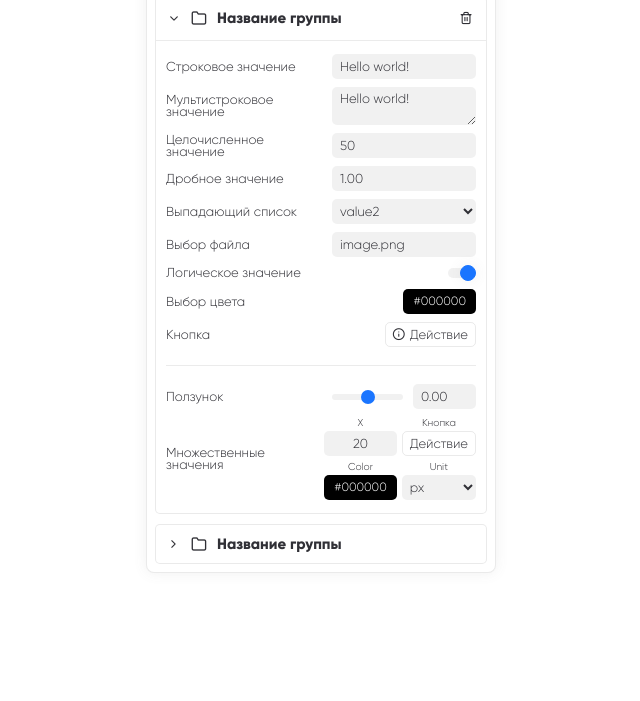
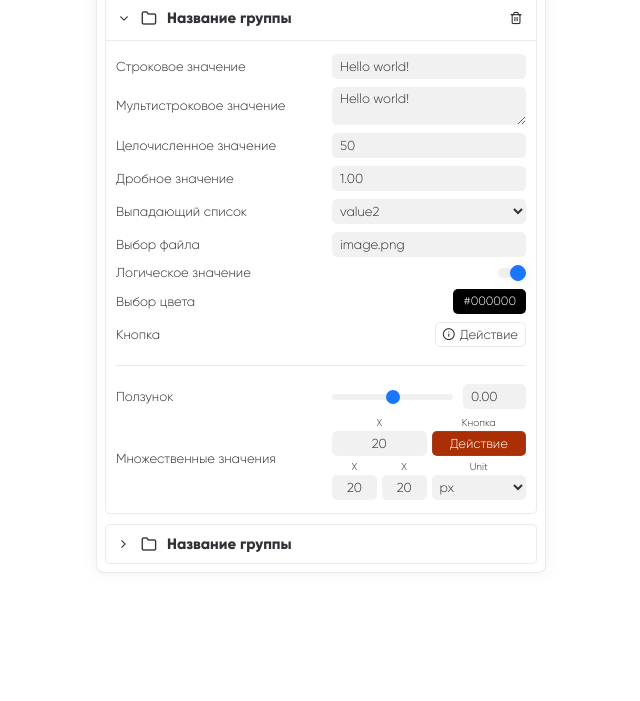
Before and after one commit to official-inso/InspectorJS, a plain HTML site: page example/index.html in a window 1280 px wide. Shown: the part 99-800 px from the top of the page, without its empty margins (319-959 px from the left). Drawn offline with Linux system fonts and the light colour scheme.

Commit message:
feat: group in group no limit

```diff
--- a/example/script.js
+++ b/example/script.js
@@ -25,7 +25,7 @@ document.addEventListener('DOMContentLoaded', function() {
           id: "rndString1", // ID свойства (default: randomString(32))
           name: "Строковое значение", // Название свойства (default: "Без названия")
           property: "param1", // Произвольное значение (default: undefined)
-          type: "string", // multiString | values | string | integer | float | boolean | color | file | select | slider (default: "string")
+          type: "string", // multiString | values | button | string | integer | float | boolean | color | file | select | slider (default: "string")
           value: "Hello world!", // Значение свойства (default: "")
           readonly: false, // Флаг только для чтения (default: false)
           change: (value, property, elem, id, e) => {
@@ -36,7 +36,7 @@ document.addEventListener('DOMContentLoaded', function() {
           id: "rndString1", // ID свойства (default: randomString(32))
           name: "Мультистроковое значение", // Название свойства (default: "Без названия")
           property: "param1", // Произвольное значение (default: undefined)
-          type: "multiString", // multiString | values | string | integer | float | boolean | color | file | select | slider (default: "string")
+          type: "multiString", // multiString | values | button | string | integer | float | boolean | color | file | select | slider (default: "string")
           value: "Hello world!", // Значение свойства (default: "")
           readonly: false, // Флаг только для чтения (default: false)
           change: (value, property, elem, id, e) => {
@@ -47,7 +47,7 @@ document.addEventListener('DOMContentLoaded', function() {
           id: "rndString2", // ID свойства (default: randomString(32))
           name: "Целочисленное значение", // Название свойства (default: "Без названия")
           property: "param2", // Произвольное значение (default: undefined)
-          type: "integer", // multiString | values | string | integer | float | boolean | color | file | select | slider (default: "string")
+          type: "integer", // multiString | values | button | string | integer | float | boolean | color | file | select | slider (default: "string")
           value: 50, // Значение свойства (default: 0)
           readonly: false, // Флаг только для чтения (default: false)
           min: -50, // Минимальное значение (default: 0)
@@ -61,7 +61,7 @@ document.addEventListener('DOMContentLoaded', function() {
           id: "rndString3", // ID свойства (default: randomString(32))
           name: "Дробное значение", // Название свойства (default: "Без названия")
           property: "param3", // Произвольное значение (default: undefined)
-          type: "float", // multiString | values | string | integer | float | boolean | color | file | select | slider (default: "string")
+          type: "float", // multiString | values | button | string | integer | float | boolean | color | file | select | slider (default: "string")
           value: 1, // Значение свойства (default: 0)
           readonly: false, // Флаг только для чтения (default: false)
           min: 0, // Минимальное значение (default: undefined)
@@ -75,7 +75,7 @@ document.addEventListener('DOMContentLoaded', function() {
           id: "rndString4", // ID свойства (default: randomString(32))
           name: "Выпадающий список", // Название свойства (default: "Без названия")
           property: "param4", // Произвольное значение (default: undefined)
-          type: "select", // multiString | values | string | integer | float | boolean | color | file | select | slider (default: "string")
+          type: "select", // multiString | values | button | string | integer | float | boolean | color | file | select | slider (default: "string")
           value: "key2", // Значение свойства (default: undefined)
           readonly: false, // Флаг только для чтения (default: false)
           options: {
@@ -92,7 +92,7 @@ document.addEventListener('DOMContentLoaded', function() {
           id: "rndString5", // ID свойства (default: randomString(32))
           name: "Выбор файла", // Название свойства (default: "Без названия")
           property: "param5", // Произвольное значение (default: undefined)
-          type: "file", // multiString | values | string | integer | float | boolean | color | file | select | slider (default: "string")
+          type: "file", // multiString | values | button | string | integer | float | boolean | color | file | select | slider (default: "string")
           value: "image.png", // Значение свойства (default: undefined)
           readonly: false, // Флаг только для чтения (default: false)
           change: (value, property, elem, id, e) => {
@@ -103,7 +103,7 @@ document.addEventListener('DOMContentLoaded', function() {
           id: "rndString6", // ID свойства (default: randomString(32))
           name: "Логическое значение", // Название свойства (default: "Без названия")
           property: "param6", // Произвольное значение (default: undefined)
-          type: "boolean", // multiString | values | string | integer | float | boolean | color | file | select | slider (default: "string")
+          type: "boolean", // multiString | values | button | string | integer | float | boolean | color | file | select | slider (default: "string")
           value: true, // Значение свойства (default: false)
           readonly: false, // Флаг только для чтения (default: false)
           change: (value, property, elem, id, e) => {
@@ -114,7 +114,7 @@ document.addEventListener('DOMContentLoaded', function() {
           id: "rndString7", // ID свойства (default: randomString(32))
           name: "Выбор цвета", // Название свойства (default: "Без названия")
           property: "param7", // Произвольное значение (default: undefined)
-          type: "color", // multiString | values | string | integer | float | boolean | color | file | select | slider (default: "string")
+          type: "color", // multiString | values | button | string | integer | float | boolean | color | file | select | slider (default: "string")
           value: "#000000", // Значение свойства (default: undefined)
           readonly: false, // Флаг только для чтения (default: false)
           change: (value, property, elem, id, e) => {
@@ -125,7 +125,7 @@ document.addEventListener('DOMContentLoaded', function() {
           id: "rndString17", // ID свойства (default: randomString(32))
           name: "Кнопка", // Название свойства (default: "Без названия")
           property: "param99", // Произвольное значение (default: undefined)
-          type: "button", // multiString | values | string | integer | float | boolean | color | file | select | slider (default: "string")
+          type: "button", // multiString | values | button | string | integer | float | boolean | color | file | select | slider (default: "string")
           icon: "icons-info", // Иконка кнопки (default: undefined)
           // bg: "#AA2F05", // Цвет фона кнопки (default: undefined)
           text: "Действие", // Значение свойства (default: undefined)
@@ -138,7 +138,7 @@ document.addEventListener('DOMContentLoaded', function() {
           id: "rndString8", // ID свойства (default: randomString(32))
           name: "Ползунок", // Название свойства (default: "Без названия")
           property: "param8", // Произвольное значение (default: undefined)
-          type: "slider", // multiString | values | string | integer | float | boolean | color | file | select | slider (default: "string")
+          type: "slider", // multiString | values | button | string | integer | float | boolean | color | file | select | slider (default: "string")
           value: 0, // Значение свойства (default: 0)
           step: 0.01, // Шаг изменения (default: 1)
           min: -100, // Минимальное значение (default: 0)
@@ -152,12 +152,12 @@ document.addEventListener('DOMContentLoaded', function() {
           id: "rndString9", // ID свойства (default: randomString(32))
           name: "Множественные значения", // Название свойства (default: "Без названия")
           property: "param9", // Произвольное значение (default: undefined)
-          type: "values", // multiString | values | string | integer | float | boolean | color | file | select | slider (default: "string")
+          type: "values", // multiString | values | button | string | integer | float | boolean | color | file | select | slider (default: "string")
           group: "2", // 1 | 2 | 3 | 4 | auto (default: "auto")
           value: [
             {
               name: "X", // Название свойства (default: "Без названия")
-              type: "float", // string | integer | float | color | select (default: "string")
+              type: "float", // string | integer | float | values | button | color | select (default: "string")
               id: "rndString911", // ID свойства (default: randomString(32))
               value: 20, // Значение свойства (default: 0)
               min: 0, // Минимальное значение (default: 0)
@@ -171,30 +171,51 @@ document.addEventListener('DOMContentLoaded', function() {
             {
               id: "rndString914", // ID свойства (default: randomString(32))
               name: "Кнопка", // Название свойства (default: "Без названия")
-              type: "button", // multiString | values | string | integer | float | boolean | color | file | select | slider (default: "string")
-              // icon: "icons-info", // Иконка кнопки (default: undefined)
-              // bg: "#AA2F05", // Цвет фона кнопки (default: undefined)
+              type: "button", // multiString | values | button | string | integer | float | boolean | color | file | select | slider (default: "string")
+              bg: "#AA2F05", // Цвет фона кнопки (default: undefined)
               text: "Действие", // Значение свойства (default: undefined)
               click: (property, values, elem, id, e) => {
                 console.log(property, values, elem, id, e);
               }, // Функция callback при изменении значения (default: undefined)
             },
             {
-              name: "Color", // Название свойства (default: "Без названия")
-              type: "color", // string | integer | float | color | select (default: "string")
-              id: "rndString912", // ID свойства (default: randomString(32))
-              value: undefined, // Значение свойства (default: 0)
+              id: "rndString9", // ID свойства (default: randomString(32))
+              name: "Множественные значения", // Название свойства (default: "Без названия")
+              property: "param9", // Произвольное значение (default: undefined)
+              type: "values", // multiString | values | button | string | integer | float | boolean | color | file | select | slider (default: "string")
+              group: "2", // 1 | 2 | 3 | 4 | auto (default: "auto")
+              value: [
+                {
+                  name: "X", // Название свойства (default: "Без названия")
+                  type: "float", // string | integer | float | values | button | color | select (default: "string")
+                  id: "rndString9111", // ID свойства (default: randomString(32))
+                  value: 20, // Значение свойства (default: 0)
                   min: 0, // Минимальное значение (default: 0)
                   max: 100, // Максимальное значение (default: 100)
-              step: 0.01, // Шаг изменения (default: 1)
+                  step: 10, // Шаг изменения (default: 1)
                   readonly: false, // Флаг только для чтения (default: false)
                   change: (value, values, property, elem, id, e) => {
                     console.log(value, values, property, elem, id, e);
                   }, // Функция callback при изменении значения (default: undefined)
                 },
                 {
+                  name: "X", // Название свойства (default: "Без названия")
+                  type: "float", // string | integer | float | values | button | color | select (default: "string")
+                  id: "rndString9112", // ID свойства (default: randomString(32))
+                  value: 20, // Значение свойства (default: 0)
+                  min: 0, // Минимальное значение (default: 0)
+                  max: 100, // Максимальное значение (default: 100)
+                  step: 10, // Шаг изменения (default: 1)
+                  readonly: false, // Флаг только для чтения (default: false)
+                  change: (value, values, property, elem, id, e) => {
+                    console.log(value, values, property, elem, id, e);
+                  }, // Функция callback при изменении значения (default: undefined)
+                },
+              ], // Значение множественного свойства
+            },
+            {
               name: "Unit", // Название свойства (default: "Без названия")
-              type: "select", // string | integer | float | color | select (default: "string")
+              type: "select", // string | integer | float | values | button | color | select (default: "string")
               id: "rndString913", // ID свойства (default: randomString(32))
               value: "px", // Значение свойства (default: undefined)
               options: {
--- a/example/style.css
+++ b/example/style.css
@@ -153,7 +153,7 @@ div#content {
   border: 1px solid rgba(133, 133, 133, 0.173);
   border-radius: var(--radius-lg);
   box-shadow: var(--shadow);
-  max-width: 350px;
+  max-width: 450px;
   width: 100%;
   background-color: var(--bg1);
 }
@@ -420,6 +420,10 @@ inspectorjs_value:last-child {
   grid-template-columns: repeat(2, 1fr);
   gap: 5px;
   padding-left: 10px;
+}
+
+.inspectorjs_value_value[group] .inspectorjs_value_value[group]{
+  padding-left: 0px;
 }
 
 .inspectorjs_value_value[group="4"] {
@@ -720,7 +724,6 @@ input[type="color"] {
   width: 100% !important;
   max-width: 100% !important;
   min-width: 100% !important;
-  display: block;
 }
 
 .inspectorjs_value_value[group]>inspectorjs_value>.inspectorjs_value_value>input {
@@ -790,3 +793,6 @@ input[type="color"] {
 .inspectorjs_value_value[group]>inspectorjs_value .inspectorjs_property_button * {
   word-break: normal;
 }
+.inspectorjs_value_value[group] .inspectorjs_property_button {
+  width: 100%;
+}
--- a/templates/create.js
+++ b/templates/create.js
@@ -972,7 +972,10 @@ export default class Create {
       }
     }
 
-    inspectorjs_value.appendChild(inspectorjs_value_property);
+    if (name != ""){
+      inspectorjs_value.appendChild(inspectorjs_value_property);
+    }
+
     inspectorjs_value.appendChild(inspectorjs_value_value);
 
     return inspectorjs_value;
@@ -1039,6 +1042,15 @@ export default class Create {
         data.click,
         true,
       );
+    } else if (data.type == "values") {
+      out = this.valueValues(
+        data.value,
+        "",
+        data.property,
+        data.group,
+        data.id,
+        data.change
+      );
     } else {
       out = this.valueString(
         data.value,
```
Also changed, not shown: example/assets/screen.png, example/assets/screen_full.png (deleted), 1 other file. Lines whose indentation alone changed are shown as unchanged.
